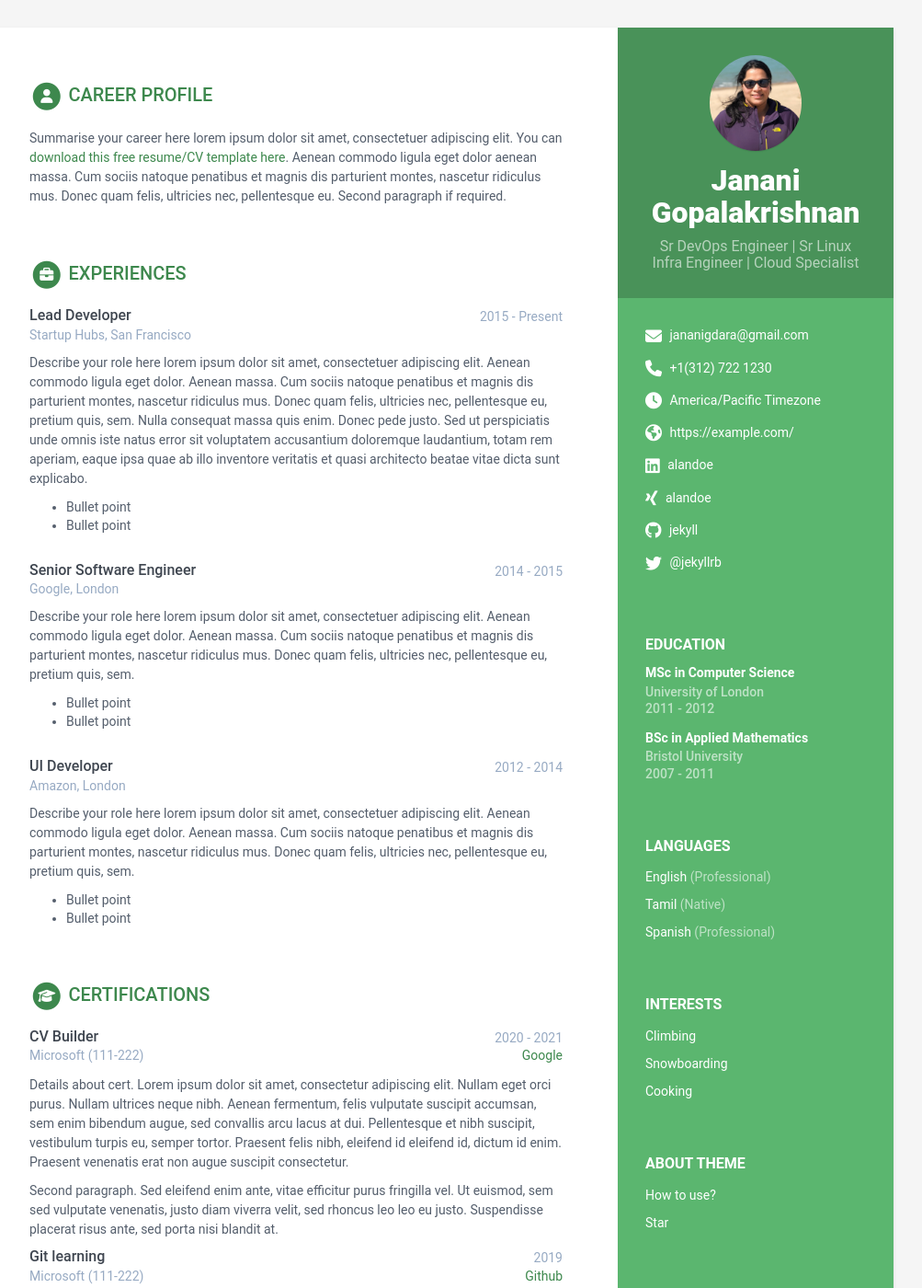
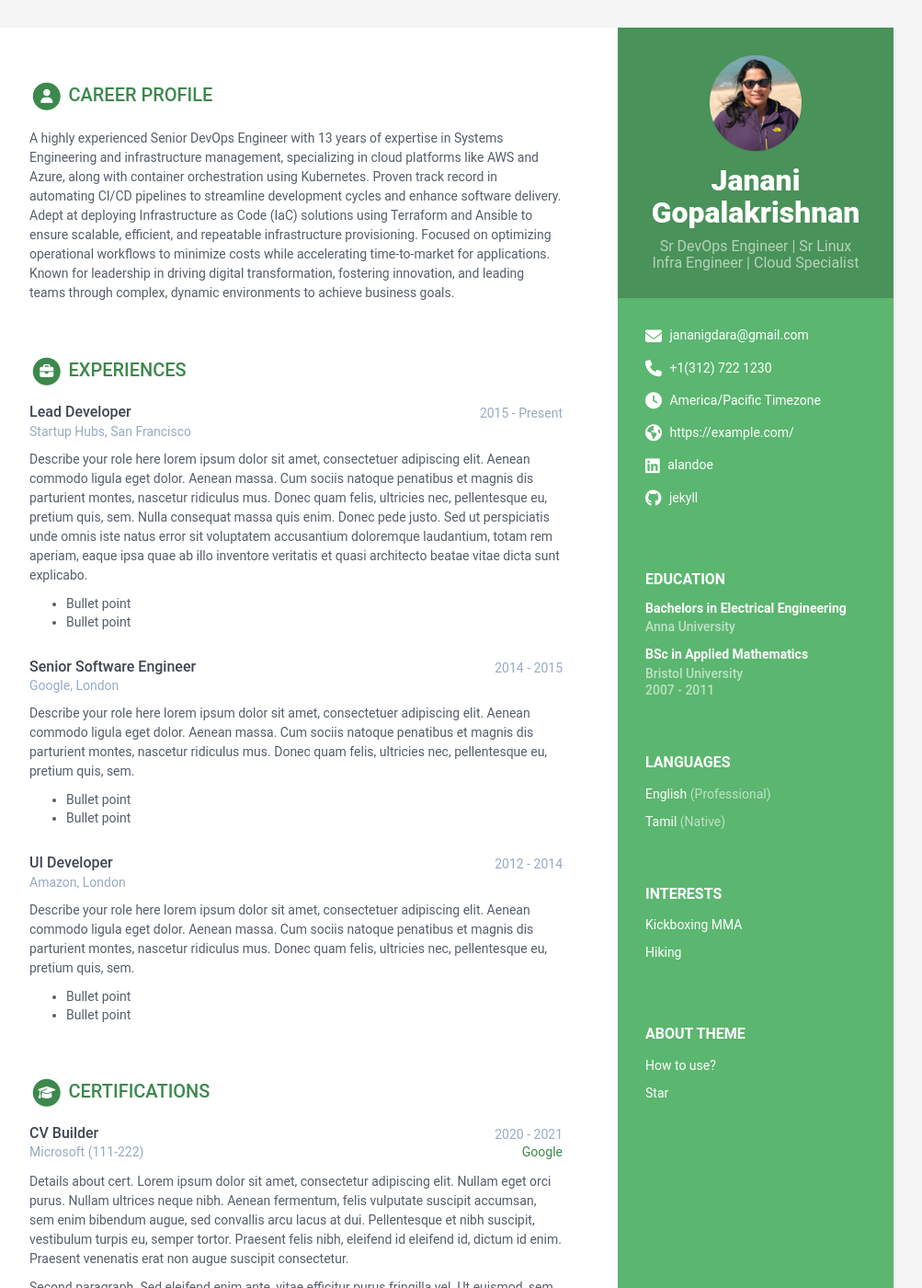
Before and after one commit to Jananimpg/portfolio, a Jekyll site: the page built from index.html, in a window 1280 px wide and 1400 px high. Shown: the whole window at 92% size, without its empty margins (168-1171 px from the left). Built offline with Jekyll 4.4.1, drawn with Linux system fonts in a browser that asks for light colours.

Commit message:
Update data.yml

```diff
--- a/_data/data.yml
+++ b/_data/data.yml
@@ -19,12 +19,12 @@ sidebar:
   citizenship:
   website: https://example.com/ # Include the full website URL, including "http://" or "https://".
   linkedin: alandoe
-  xing: alandoe
+  #xing: alandoe
   github: jekyll
-  telegram: # add your nickname without '@' sign
+  #telegram: # add your nickname without '@' sign
   gitlab:
   bitbucket:
-  twitter: '@jekyllrb'
+  #twitter: '@jekyllrb'
   stack-overflow: # Number/Username, e.g. 123456/alandoe
   codewars:
   goodreads: # Number-Username, e.g. 123456-alandoe
@@ -42,39 +42,32 @@ sidebar:
     - idiom: Tamil
       level: Native
 
-    - idiom: Spanish
-      level: Professional
+
 
   interests:
     title: Interests
     info:
-    - item: Climbing
+    - item: Kickboxing MMA
       link:
 
 
-    - item: Snowboarding
+    - item: Hiking
       link:
 
 
-    - item: Cooking
+    - item:
       link:
 
 
 career-profile:
   title: Career Profile
-  summary: |
-    Summarise your career here lorem ipsum dolor sit amet, consectetuer
-    adipiscing elit. You can [download this free resume/CV template here]().
-    Aenean commodo ligula eget dolor aenean massa. Cum sociis natoque
-    penatibus et magnis dis parturient montes, nascetur ridiculus mus.
-    Donec quam felis, ultricies nec, pellentesque eu.
-    Second paragraph if required.
+  summary: A highly experienced Senior DevOps Engineer with 13 years of expertise in Systems Engineering and infrastructure management, specializing in cloud platforms like AWS and Azure, along with container orchestration using Kubernetes. Proven track record in automating CI/CD pipelines to streamline development cycles and enhance software delivery. Adept at deploying Infrastructure as Code (IaC) solutions using Terraform and Ansible to ensure scalable, efficient, and repeatable infrastructure provisioning. Focused on optimizing operational workflows to minimize costs while accelerating time-to-market for applications. Known for leadership in driving digital transformation, fostering innovation, and leading teams through complex, dynamic environments to achieve business goals.
 education:
   title: Education
   info:
-  - degree: MSc in Computer Science
-    university: University of London
-    time: 2011 - 2012
+  - degree: Bachelors in Electrical Engineering
+    university: Anna University
+    year: 2011
     details: |
       Describe your study here lorem ipsum dolor sit amet, consectetuer
       adipiscing elit. Aenean commodo ligula eget dolor. Aenean massa. Cum
```
